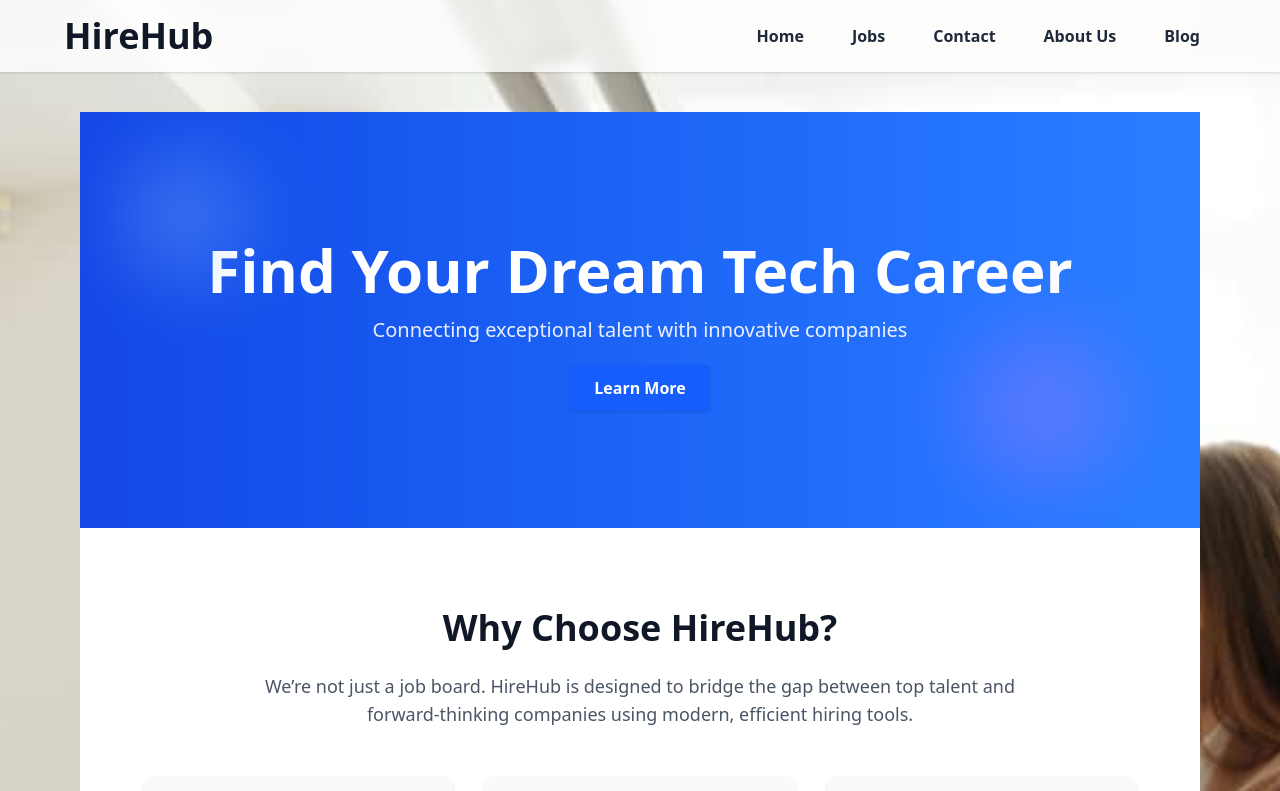
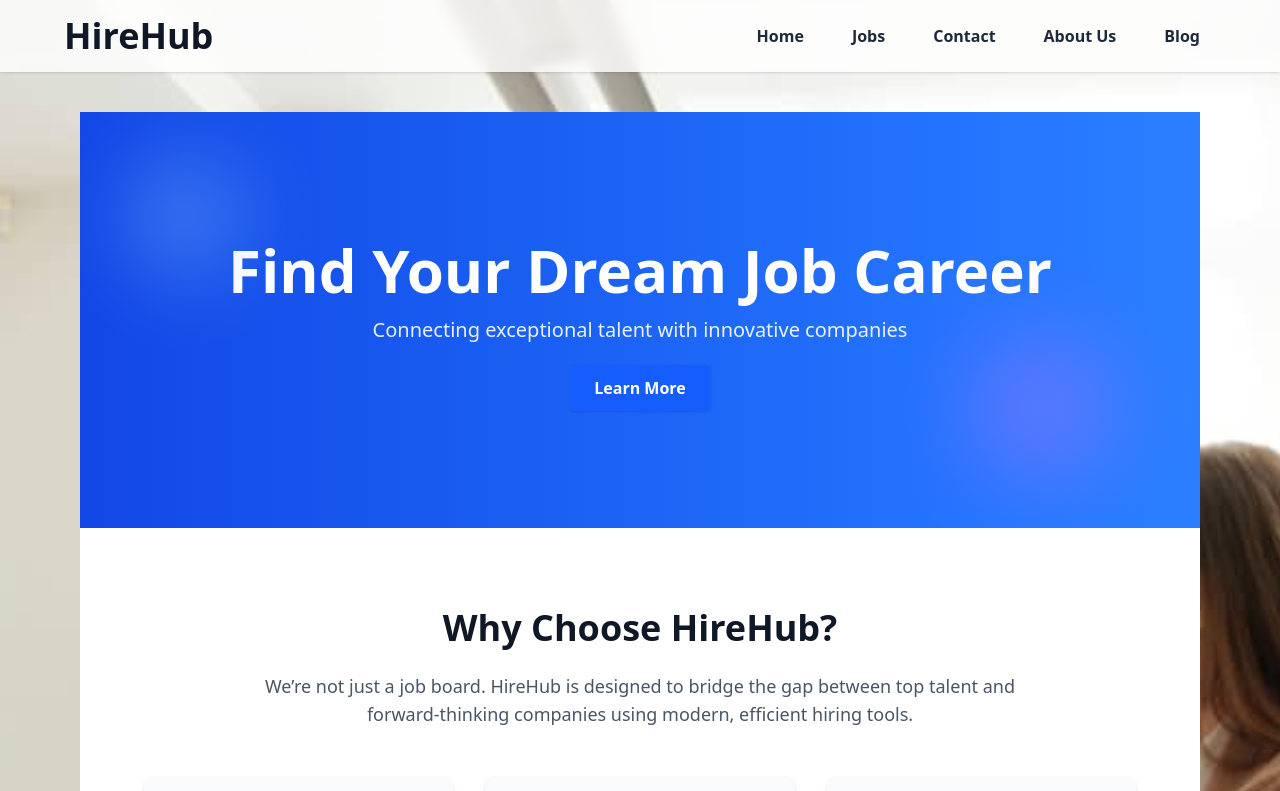
Before and after one commit to Nate06-netizen/hr_platform, a Next.js app: page / in a window 1280 px wide. Shown: the top 791 px of the page. Built offline with nearby package versions, Linux system fonts and the light colour scheme.

Commit message:
add: corrected page.jsx

```diff
--- a/src/app/page.jsx
+++ b/src/app/page.jsx
@@ -13,7 +13,7 @@ export default function HomePage() {
         <div className="absolute bottom-10 right-20 w-40 h-40 bg-purple-400 opacity-30 rounded-full blur-2xl"></div>
 
         <h1 className="text-4xl md:text-6xl font-bold mb-4">
-          Find Your Dream Tech Career
+          Find Your Dream Job Career
         </h1>
         <p className="text-lg md:text-xl text-white/90 mb-8">
           Connecting exceptional talent with innovative companies
```
